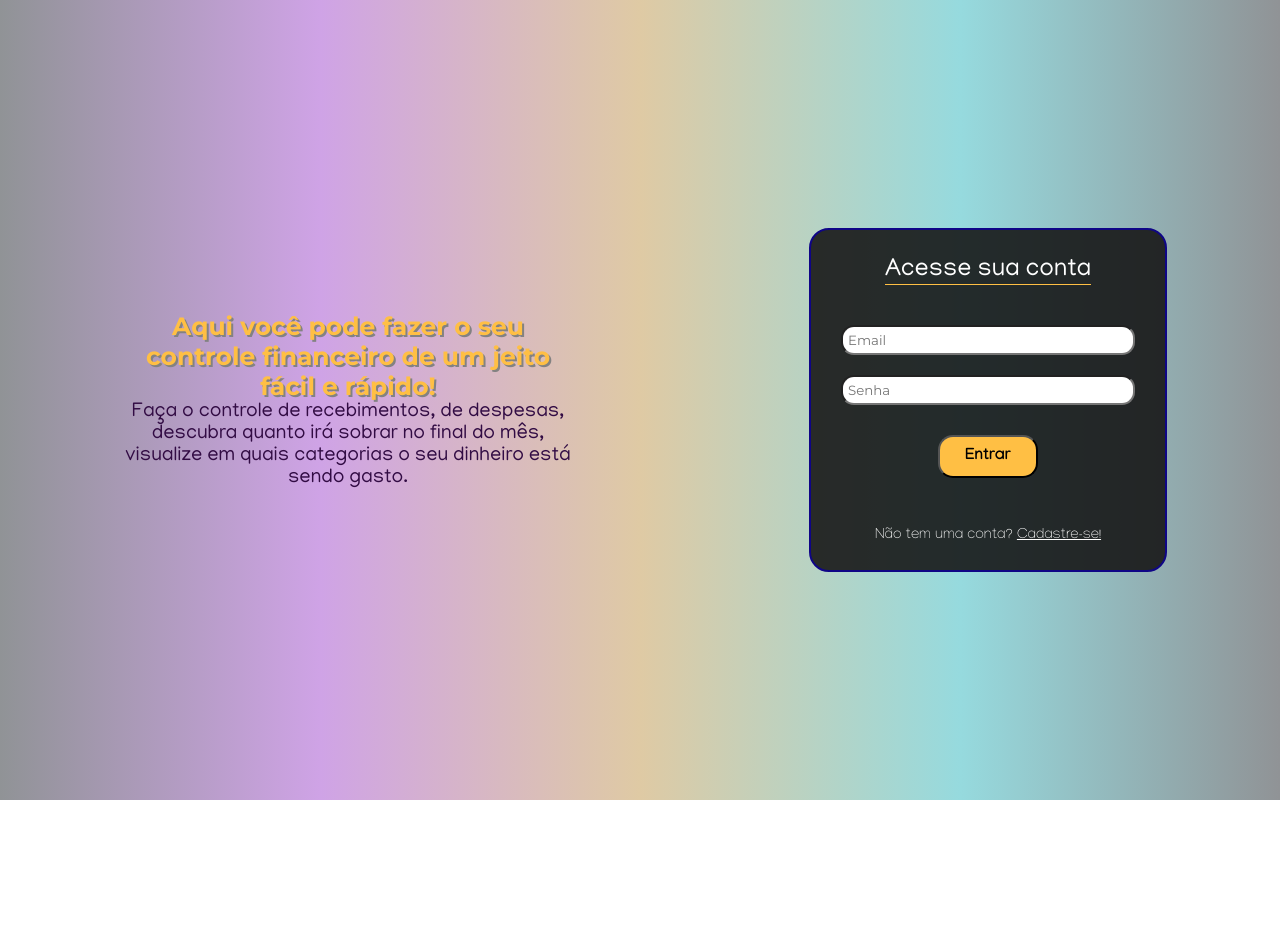
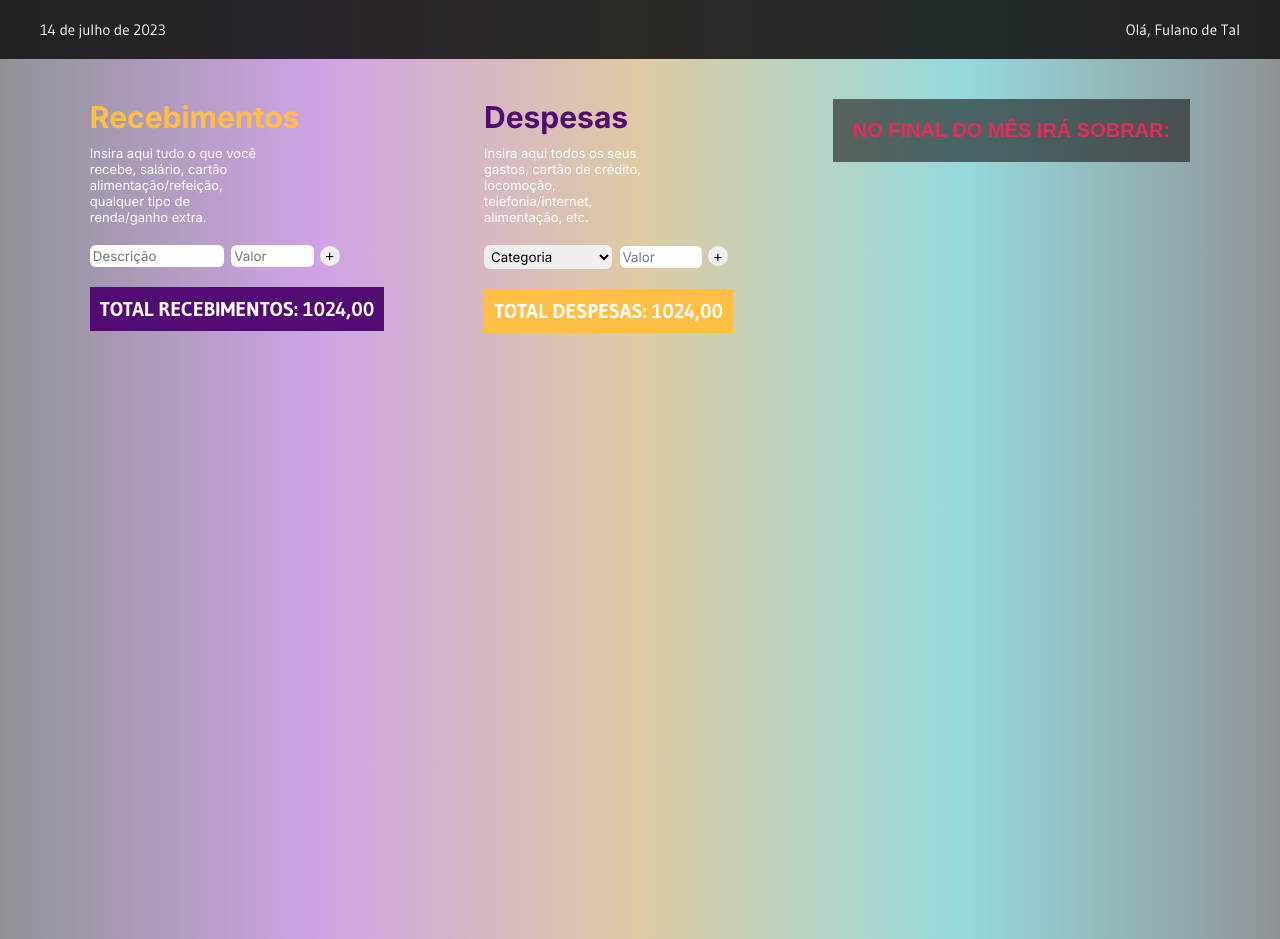
Before and after one commit to evamraposo/controle_financeiro, a plain HTML site: page index.html in a window 1280 px wide. Before the commit the page ends 800 px from the top, so only its background shows below. Drawn offline with Linux system fonts and the light colour scheme; a web font is replaced by a local one.

Commit message:
Cria página principal

```diff
--- /dev/null
+++ b/css/generico.css
@@ -0,0 +1,35 @@
+*{
+    margin: 0;
+    padding: 0;
+}
+
+html{
+    font-size: 62.5%;
+}
+
+body{
+    background-image: linear-gradient(to right,#909396, #cfa3e6, #dfcaa4, #96DADE,  #909396);
+
+}
+
+.montserrat{
+    font-family: 'Montserrat', sans-serif;
+}
+
+.manjari{
+    font-family: 'Manjari', sans-serif;
+}
+
+textarea:focus, input:focus, select:focus {
+    box-shadow: 0 0 0 0;
+    border: 0 none;
+    outline: 0;
+}
+
+.gudea{
+    font-family: 'Gudea', sans-serif;
+}
+
+.inter{
+    font-family: 'Inter', sans-serif;
+}
--- /dev/null
+++ b/css/index.css
@@ -0,0 +1,97 @@
+header{
+ background-color: #131212de;
+ padding: 20px;
+ display: flex;
+ justify-content: space-between;
+}
+
+.date, .hello-name{
+    font-size: 1.5rem;
+    color: white;
+    margin-left: 20px;
+    margin-right: 20px;
+}
+
+.container{
+  display: flex;
+  flex-direction: row;
+  justify-content: space-around;
+  padding: 40px;
+  height: 100vh;
+}
+
+
+
+.input-receipts, .input-expenses{
+    margin-top: 20px;
+    margin-bottom: 20px;
+    border-radius: 3px;
+}
+
+.total-receipts{
+    background-color: #510B73;
+}
+
+.total-expenses{
+    background-color: #FFBF44;
+}
+
+.total-receipts, .total-expenses{
+    font-size: 2rem;
+    color: white;
+    font-weight: 700;
+    padding: 10px;
+}
+.title-receipt{
+    color: #FFBF44;
+    font-size: 3rem;
+    margin-bottom: 10px;
+}
+
+.title-expenses{
+    color: #510B73;
+    font-size: 3rem;
+    margin-bottom: 10px;
+}
+
+p{
+    color: white;
+    font-size: 1.3rem;
+    width: 13vw;
+}
+
+
+.text-resume{
+    font-family: 'Amiko', sans-serif;
+    font-weight: 700;
+    font-size: 2rem;
+    background-color: #13121294;
+    color: #E52B58;
+    padding: 20px;
+}
+
+#description, #category{
+    border-radius: 6px;
+    width: 10vw;
+    padding: 3px;
+    border: none;
+    font-family: 'Inter', sans-serif;
+}
+
+#valor-expenses, #valor-receipts{
+    border-radius: 6px;
+    width: 6vw;
+    padding: 3px;
+    border: none;
+    margin-left: 5px;
+    font-family: 'Inter', sans-serif;
+}
+
+button{
+    width: 20px;
+    height: 20px;
+    border-radius: 10px;
+    border: none;
+    font-size: 15px;
+    margin-left: 3px;
+}
--- a/style.css
+++ b/css/login.css
@@ -1,14 +1,4 @@
-*{
-    margin: 0;
-    padding: 0;
-}
-html{
-    font-size: 62.5%;
-}
-body{
-    background-image: linear-gradient(to right,#909396, #cfa3e6, #dfcaa4, #96DADE,  #909396);
 
-}
 
 .container{
     display: flex;
@@ -23,12 +13,14 @@ body{
     max-width: 800px;
     text-align: center;
     margin: 10px;
+
 }
 
 .main-text{
     text-shadow: 2px 2px rgb(131, 130, 130);
     color: #FFBF44;
     font-size: 5rem;
+    margin-bottom: 20px;
 }
 
 .main-text2{
@@ -36,7 +28,7 @@ body{
     color: #320C44;
 }
 
-.login{
+.box-login{
     background-color: #131212de;
     display: flex;
     flex-direction: column;
@@ -46,7 +38,7 @@ body{
     min-height: 400px;
     padding: 20px;
     max-width: 400px;
-    border: 2px solid #0F0586;
+    border: 1px solid #0F0586;
     border-radius: 20px;
     margin-right: 50px;
 
@@ -89,23 +81,17 @@ body{
     background-color: #FFBF44;
 }
 
-.bottom-text{
+.cadastre-se{
     color: white;
     font-size: 1.5rem;
     font-weight: 100;
 }
 
-.montserrat{
-    font-family: 'Montserrat', sans-serif;
-}
 
-.manjari{
-    font-family: 'Manjari', sans-serif;
-}
 
 
 @media(max-width: 1300px){
-    .login{
+    .box-login{
         min-height: 300px;
         margin: auto;
     }
@@ -127,6 +113,7 @@ body{
     .container{
         display: flex;
         flex-direction: column;
+        padding: 20px;
     }
 }
 
--- a/index.html
+++ b/index.html
@@ -1,52 +1,89 @@
 <!DOCTYPE html>
 <html lang="pt-br">
+
 <head>
     <meta charset="UTF-8">
     <meta name="viewport" content="width=device-width, initial-scale=1.0">
     <title>Meu Controle Financeiro</title>
-    <link rel="stylesheet" href="style.css">
+    <link rel="stylesheet" href="./css/generico.css">
+    <link rel="stylesheet" href="./css/index.css">
     <link rel="preconnect" href="https://fonts.googleapis.com">
     <link rel="preconnect" href="https://fonts.gstatic.com" crossorigin>
-    <link href="https://fonts.googleapis.com/css2?family=Manjari:wght@100;400;700&family=Montserrat:wght@100;300;400;500;600;700&display=swap" rel="stylesheet">
+    <link
+        href="https://fonts.googleapis.com/css2?family=Amiko:wght@400;600;700&family=Gudea:wght@400;700&family=Inter:wght@100;200;300;400;500;600;700;800;900&family=Manjari:wght@100;400;700&family=Montserrat:wght@100;300;400;500;600;700&display=swap"
+        rel="stylesheet">
 
+    <link rel="shortcut icon" href="./assets/icon2.ico" type="image/x-icon" />
 </head>
 
 <body>
-        <div class="container">
+    <header>
+        <span class="date gudea">
+            14 de julho de 2023
+        </span>
 
-            <section>
-                <div class="display-text">
-                    <h1 class="main-text montserrat">Aqui você pode fazer o seu controle financeiro de um jeito fácil e rápido!</h1>
+        <span class="hello-name gudea">
+            Olá, Fulano de Tal
+        </span>
 
-                    <p class="main-text2 manjari">Faça o controle de recebimentos, de despesas, descubra quanto irá sobrar no final do mês, visualize em quais categorias o seu dinheiro está sendo gasto.</p>
-                </div>
-            </section>
+    </header>
 
-            <section class="box-login">
+    <div class="container">
+        <div class="receipts">
+            <div>
+                <h1 class="title-receipt inter">Recebimentos</h1>
 
-                <div class="login">
+                <p class="inter">Insira aqui tudo o que você recebe, salário, cartão alimentação/refeição, qualquer tipo
+                    de renda/ganho extra.</p>
+            </div>
 
-                    <h2 class="acesse-conta manjari">
-                        Acesse sua conta
-                    </h2>
+            <div class="input-receipts">
+                <input type="text" name="name" id="description" placeholder="Descrição">
 
-                    <form class="form-login">
-                        <input class="login-places montserrat" type="text" placeholder="Email">
+                <input type="number" step='0.01' name="name" id="valor-receipts" placeholder="Valor">
 
-                        <input class="login-places montserrat" type="text" placeholder="Senha">
+                <button>+</button>
 
-                        <input class="entrar manjari" type="submit" value="Entrar">
+            </div>
 
-
-                    </form>
-
-                    <h3 class="bottom-text manjari">
-                        Não tem uma conta? <a class="bottom-text manjari" href="">Cadastre-se!</a>
-                    </h3>
-                </div>
-
-            </section>
+            <div class="total-receipts gudea">
+                <span >TOTAL RECEBIMENTOS: 1024,00</span>
+            </div>
 
         </div>
+
+        <div class="expenses">
+            <h1 class="title-expenses inter">Despesas</h1>
+
+            <p class="inter">Insira aqui todos os seus gastos, cartão de crédito, locomoção, telefonia/internet,
+                alimentação, etc.</p>
+
+            <div class="input-expenses">
+                <select name="place" id="category">
+                    <option selected>Categoria</option>
+                    <option value="food">Alimentação</option>
+                </select>
+
+                <input type="number" name="name" id="valor-expenses" placeholder="Valor">
+
+                <button>+</button>
+
+            </div>
+
+            <div class="total-expenses gudea">
+                <span>TOTAL DESPESAS: 1024,00</span>
+            </div>
+
+        </div>
+
+        <div class="resume">
+            <div class="text-resume">
+                <span>NO FINAL DO MÊS IRÁ SOBRAR:
+                </span>
+            </div>
+        </div>
+    </div>
+
 </body>
+
 </html>
```
Also changed, not shown: login.html (added, +55 -0 lines), assets/favicon.ico (added), assets/icon.ico (added), assets/icon2.ico (added).
